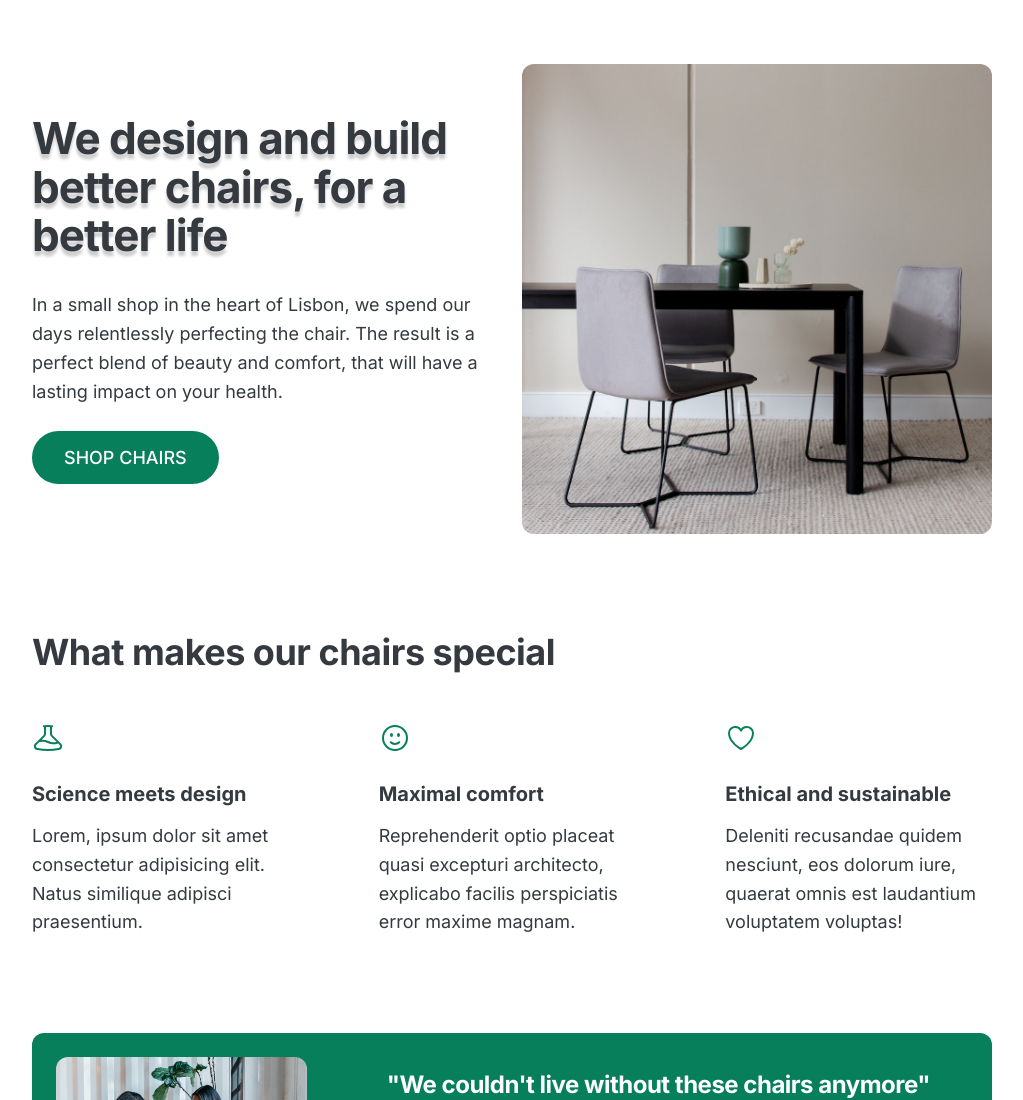
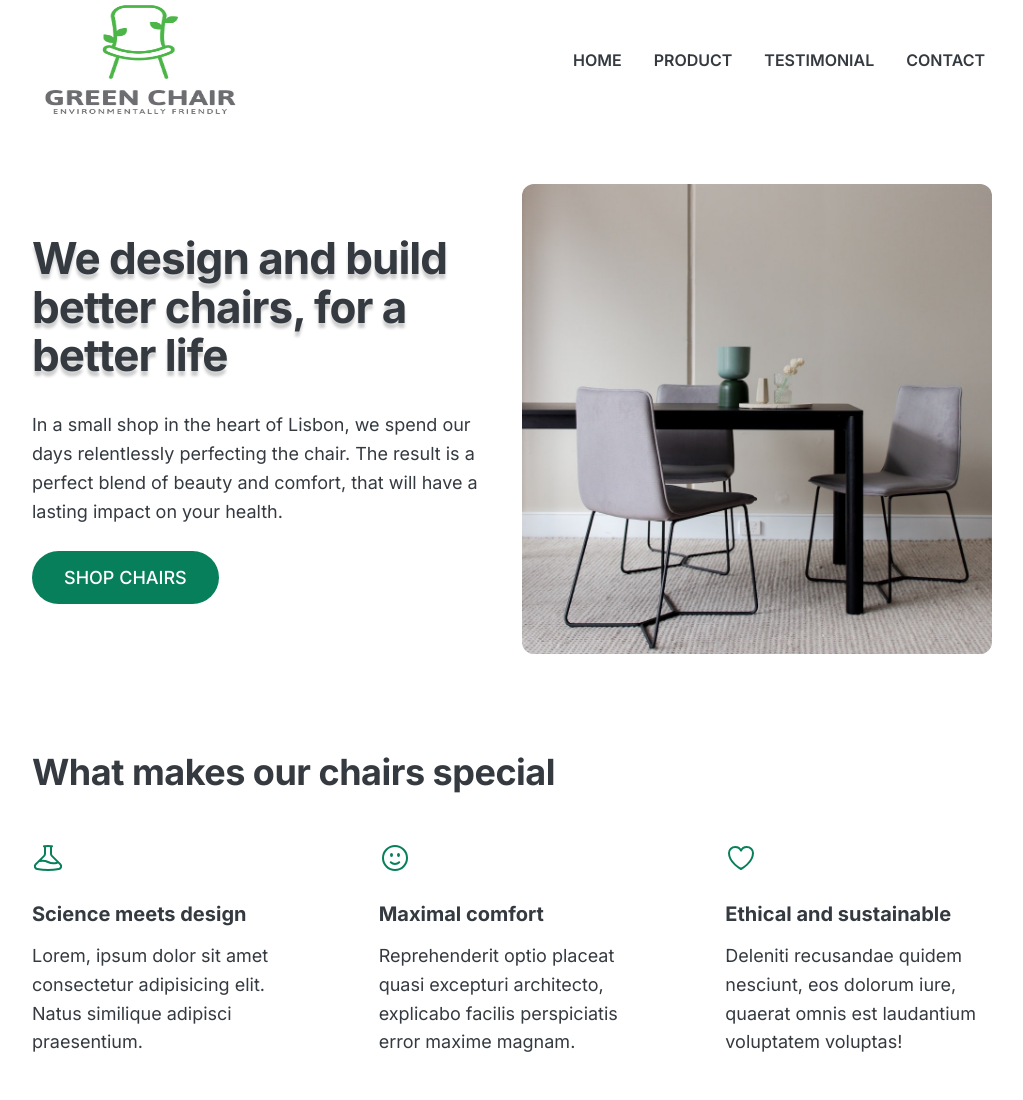
Before and after one commit to mohnish183/Chair_shop, a plain HTML site: page index.html in a window 1280 px wide. Shown: the top 1100 px of the page, without its empty margins (128-1151 px from the left). Drawn offline with Linux system fonts and the light colour scheme.

Commit message:
nav-bar added

```diff
--- a/index.html
+++ b/index.html
@@ -14,6 +14,16 @@
     <title>Lisbon Chair Shop</title>
   </head>
   <body>
+    <nav class="nav-bar">
+      <img class="logo" src="./Green-chair-logo.jpg" alt="" />
+
+      <ul class="option-list">
+        <li>HOME</li>
+        <li>PRODUCT</li>
+        <li>TESTIMONIAL</li>
+        <li>CONTACT</li>
+      </ul>
+    </nav>
     <div class="container">
       <header>
         <div class="header-text-box">
--- a/style.css
+++ b/style.css
@@ -78,6 +78,29 @@ h2 {
 /* COMPONENT STYLES */
 /* ------------------------ */
 
+/* NavBar */
+.nav-bar {
+  display: flex;
+  justify-content: space-around;
+}
+.logo {
+  width: 200px;
+  height: 120px;
+}
+.option-list {
+  display: flex;
+  align-items: center;
+  gap: 4vh;
+}
+.option-list li {
+  list-style: none;
+  font-weight: 600;
+  transition: all 0.3s;
+  cursor: pointer;
+}
+.option-list li:hover {
+  color: #099268;
+}
 /* HEADER */
 header {
   display: grid;
```
Also changed, not shown: Green-chair-logo.jpg (added).
